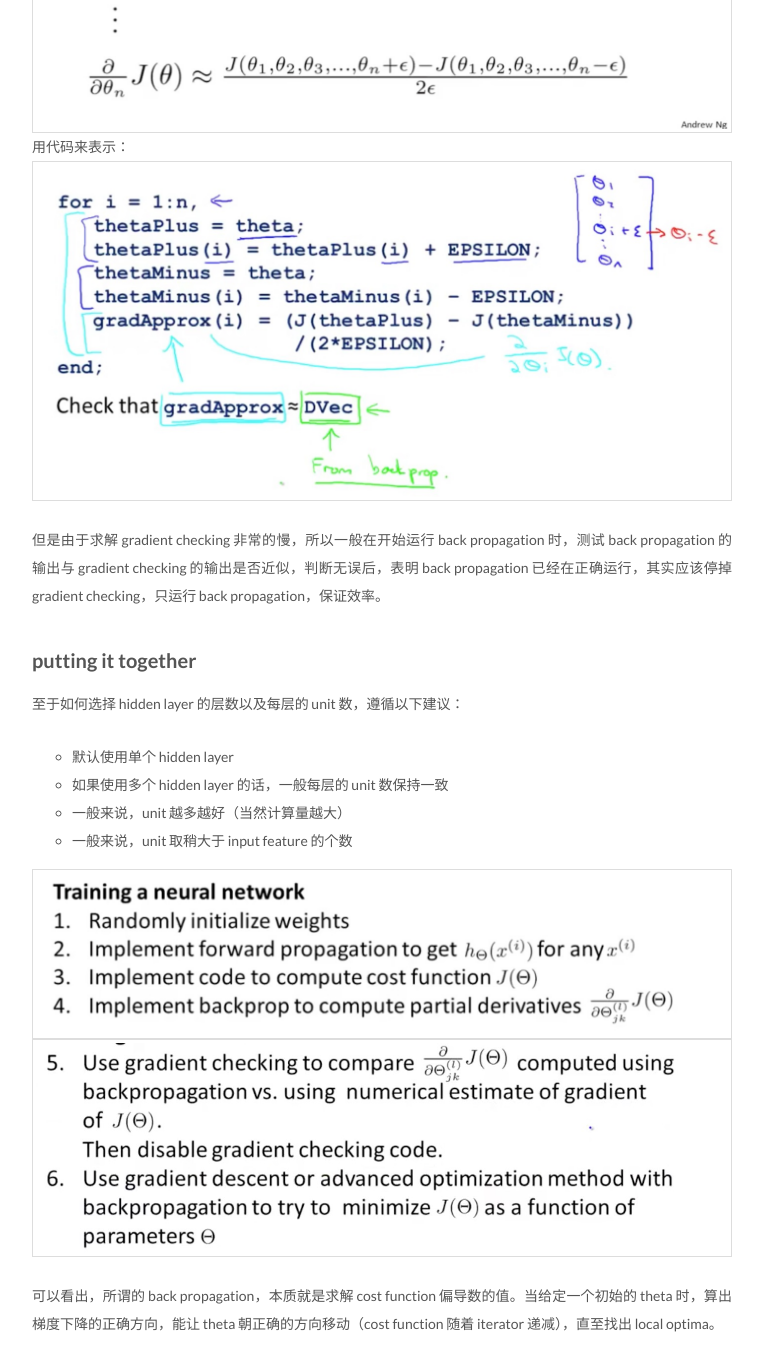
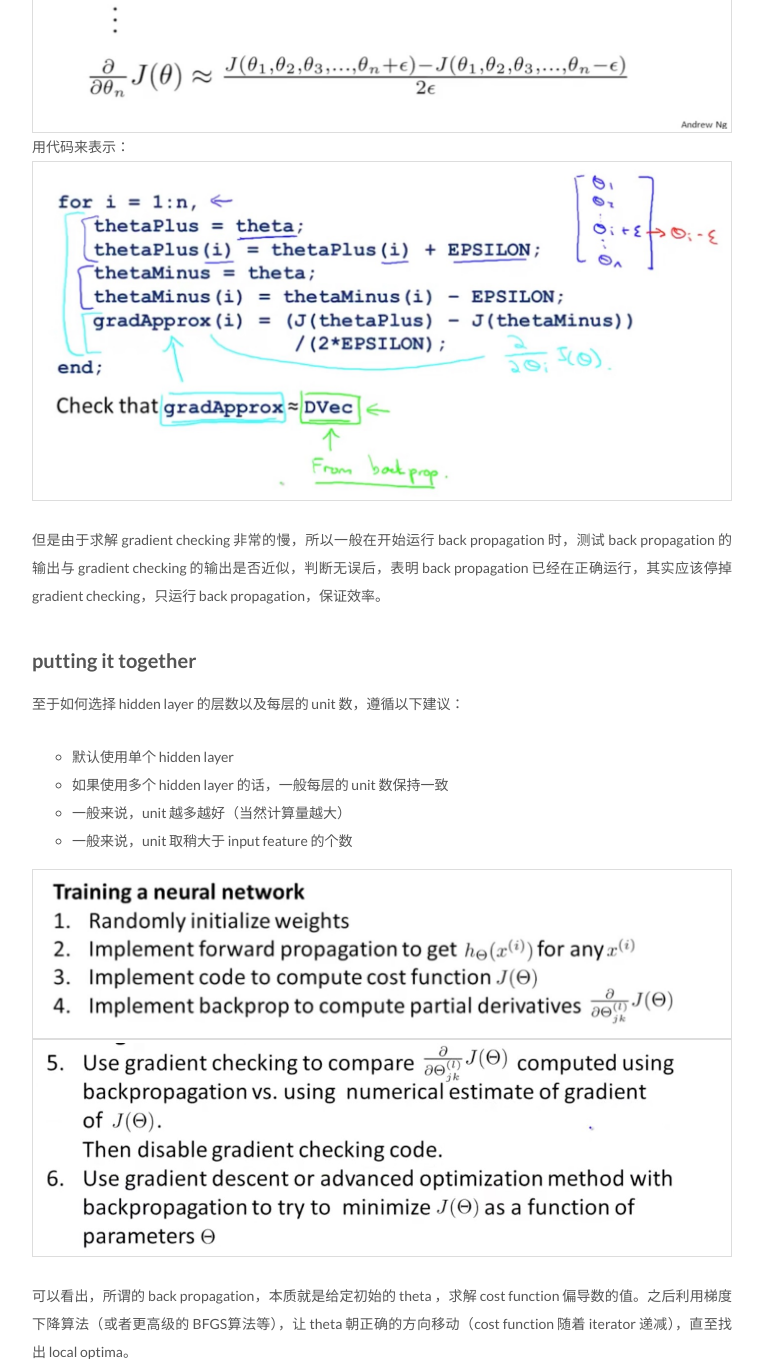
Before and after one commit to qimiguang/qimiguang.github.io, a Jekyll site: the page built from _posts/2017-09-23-Neural-Network-Backpropagation.md, in a window 1280 px wide, cut to the strip 2880-4239 px from the top of the page. Shown: the whole strip, without its empty margins (258-1021 px from the left). Built offline with Jekyll 4.4.1, drawn with Linux system fonts in a browser that asks for light colours.

Commit message:
write backpropagation post

```diff
--- a/_posts/2017-09-23-Neural-Network-Backpropagation.md
+++ b/_posts/2017-09-23-Neural-Network-Backpropagation.md
@@ -52,4 +52,4 @@ tags:
 ![](/assets/images/ml/week5/complete-process.jpeg)
 ![](/assets/images/ml/week5/complete-process2.jpeg)
 
-可以看出，所谓的 back propagation，本质就是求解 cost function 偏导数的值。当给定一个初始的 theta 时，算出梯度下降的正确方向，能让 theta 朝正确的方向移动（cost function 随着 iterator 递减），直至找出 local optima。
+可以看出，所谓的 back propagation，本质就是给定初始的 theta ，求解 cost function 偏导数的值。之后利用梯度下降算法（或者更高级的 BFGS算法等），让 theta 朝正确的方向移动（cost function 随着 iterator 递减），直至找出 local optima。
```
